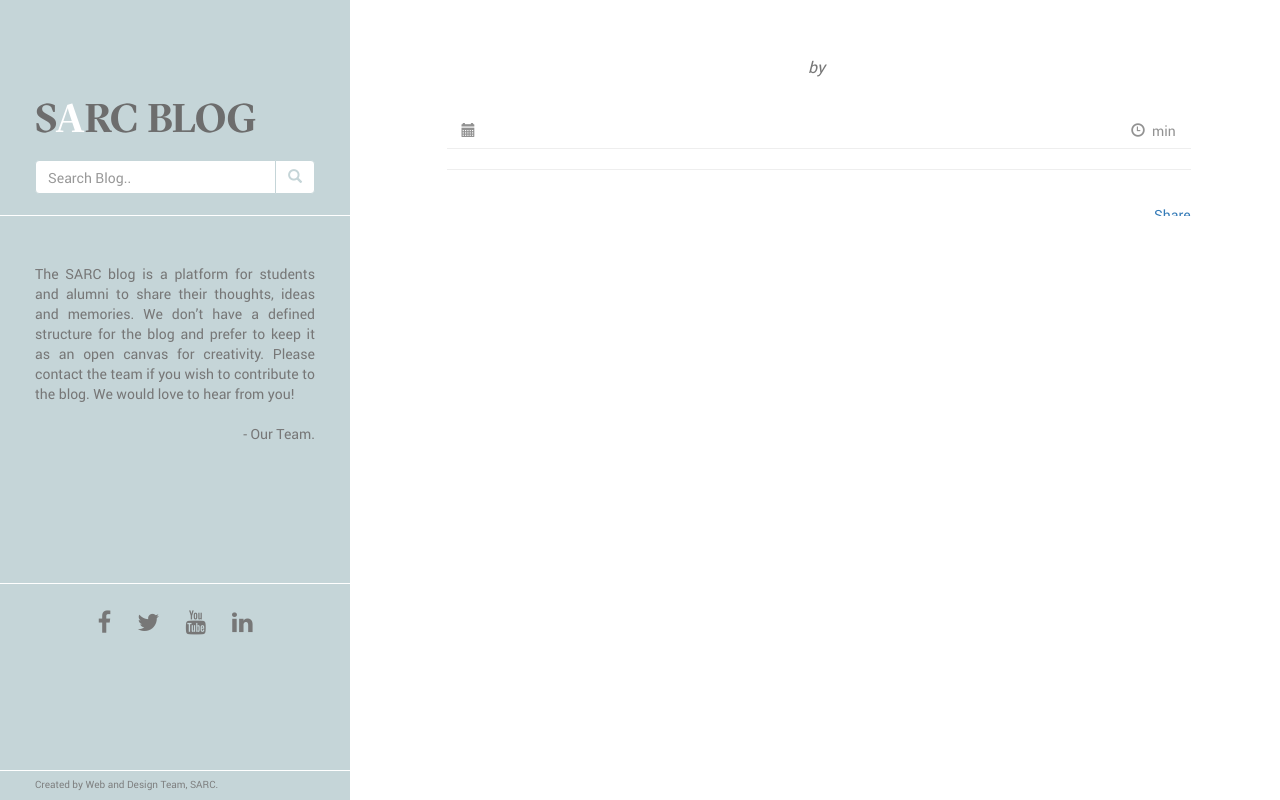
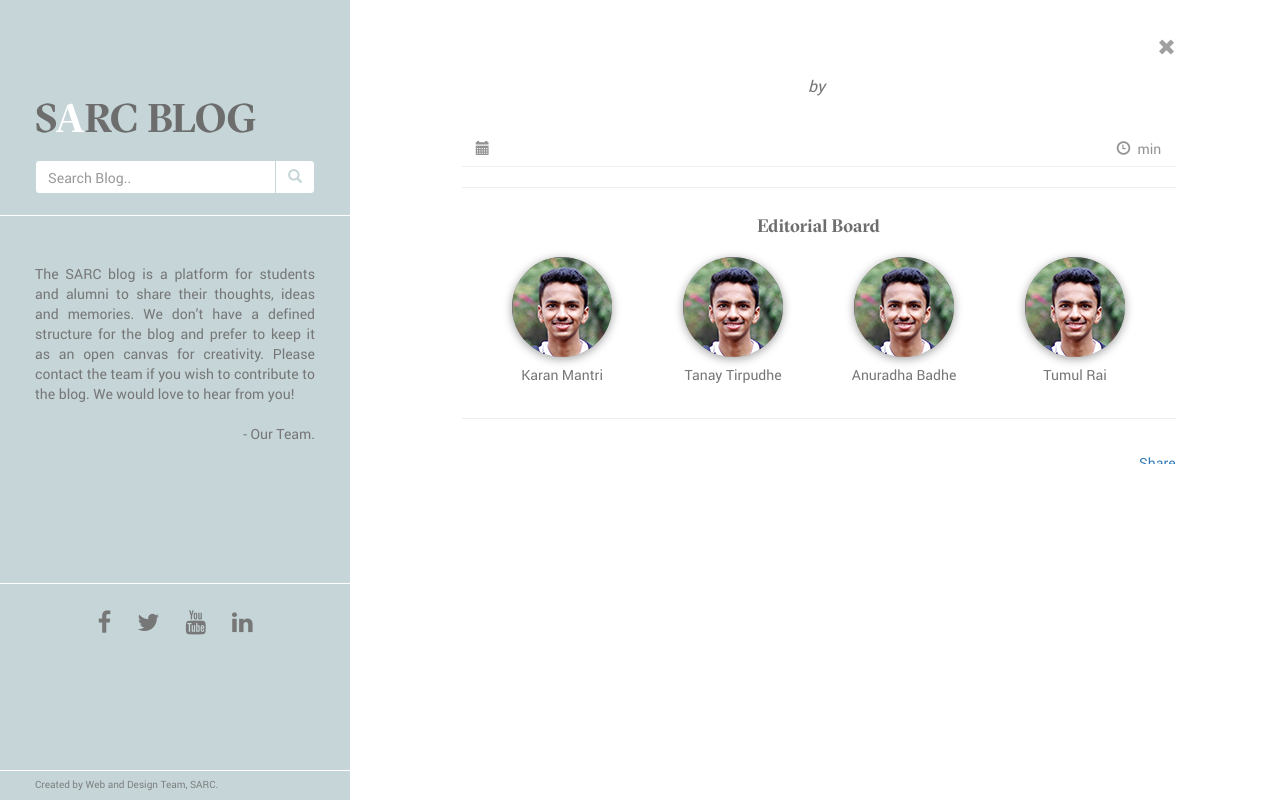
Before and after one commit to pragy540/blog-sarc, a Django app: template templates/post.html in a window 1280 px wide. Run offline with Django 3.2, Linux system fonts and the light colour scheme; the template is opened without the code that fills it, so the values that code supplies are empty; some libraries are stand-ins or nearby versions.

Commit message:
teamfooter

```diff
--- a/templates/post.html
+++ b/templates/post.html
@@ -22,8 +22,13 @@
 {% block content %}
 	<div class="col-lg-offset-3 col-lg-9">
     <div id="bootlag" class="container-fluid">
-      <div class="col-lg-offset-1 col-lg-10" style="padding: 0;">
+      <div class="col-lg-offset-1 col-lg-10">
         <div class="post">
+          <div id="close_post">
+            <a href="{% url 'posts:index' %}">
+              <span class="glyphicon glyphicon-remove"></span>
+            </a>
+          </div>
           <div id="header">
               <h2 style="font-family: GT-Sectra;">{{post.title}}</h2>
               <h5><i>by</i>&nbsp;{{post.author}}</h5>
@@ -38,6 +43,28 @@
           <div style="width: 100%; padding-top:3%;"></div>
           <hr>
           <div id="text" style="font-family: roboto;">{{post.text|safe}}</div>
+          <hr>
+          <div class="container-fluid">
+            <div id="editors" class="col-lg-12">
+              <h4>Editorial Board</h4>
+            </div>
+            <div class="circle col-lg-3 col-xs-6">
+              <div><img src="{{MEDIA_URL}}team/karan.png"></div>
+              <h5>Karan Mantri</h5>
+            </div>
+            <div class="circle col-lg-3 col-xs-6">
+              <div><img src="{{MEDIA_URL}}team/karan.png"></div>
+              <h5>Tanay Tirpudhe</h5>
+            </div>
+            <div class="circle col-lg-3 col-xs-6">
+              <div><img src="{{MEDIA_URL}}team/karan.png"></div>
+              <h5>Anuradha Badhe</h5>
+            </div>
+            <div class="circle col-lg-3 col-xs-6">
+              <div><img src="{{MEDIA_URL}}team/karan.png"></div>
+              <h5>Tumul Rai</h5>
+            </div>
+          </div>
           <hr>
           <div style="width: 100%; padding-top:2%;"></div>
           <div style="width:100%; position:relative; height:30px;">
--- a/templates/style.scss
+++ b/templates/style.scss
@@ -45,9 +45,11 @@ $shadow: #ddd;
 @keyframes slideInFromLeft {
   0% {
     transform: translateX(-100%);
+    opacity:0;
   }
   100% {
     transform: translateX(0%);
+    opacity:1;
   }
 }
 
@@ -615,6 +617,19 @@ body{
   width:100%;
   color:$content;
   padding-top:5%;
+  #close_post{
+    position:relative;
+    right:0px;
+    top:.0px;
+    width:100%;
+    height:20px;
+    span{
+      position:absolute;
+      right:0;
+      color:$post-content;
+      font-size:18px;
+    }
+  }
   #header{
     color:$content;
     text-align:center;
@@ -650,8 +665,36 @@ body{
   #text{
     color:$content;
     font-size:18px;
+    animation: fade 0.5s ease-out;
     p{
       text-align:justify;
+    }
+  }
+  #editors{
+    text-align:center;
+    margin-bottom: 5px;
+    font-family:GT-Sectra;
+    h4{
+      color:$sarcblog;
+    }
+  }
+  .circle{
+    position:relative;
+    margin-top:5px;
+    margin-bottom:5px;
+    text-align:center;
+    &>div{
+      overflow:hidden;
+      box-shadow:0 2px 10px $post-content;
+      width:100px;
+      height:100px;
+      top:0;
+      bottom:0;
+      left:0;
+      right:0;
+      margin:auto;
+      border-radius:50px;
+      background-color:gray;
     }
   }
   #like{
```
Also changed, not shown: assets/main_static/style.css, assets/media/team/Tanay.png (added), assets/media/team/Tumul.png (added), assets/media/team/karan.png (added), 6 other files.
